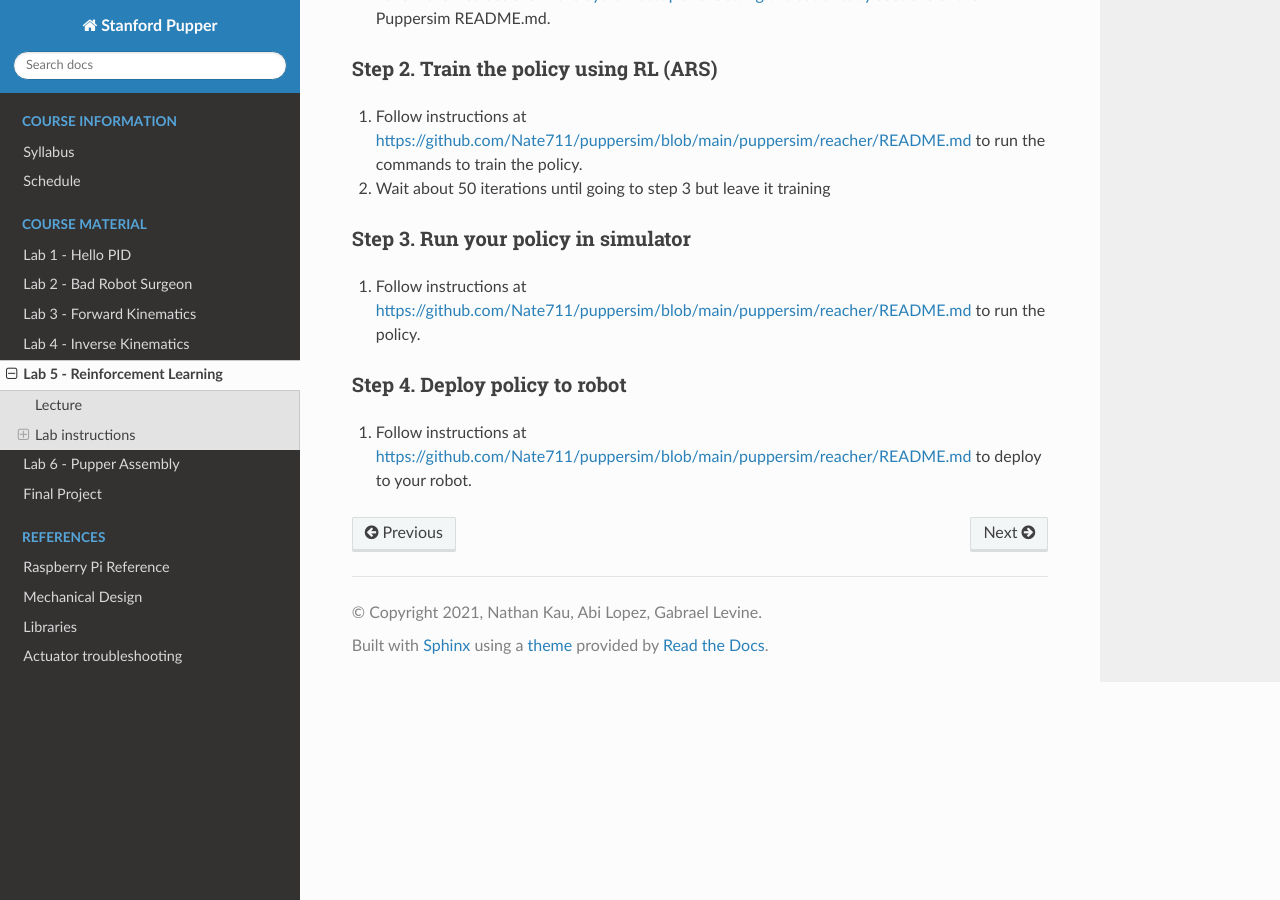
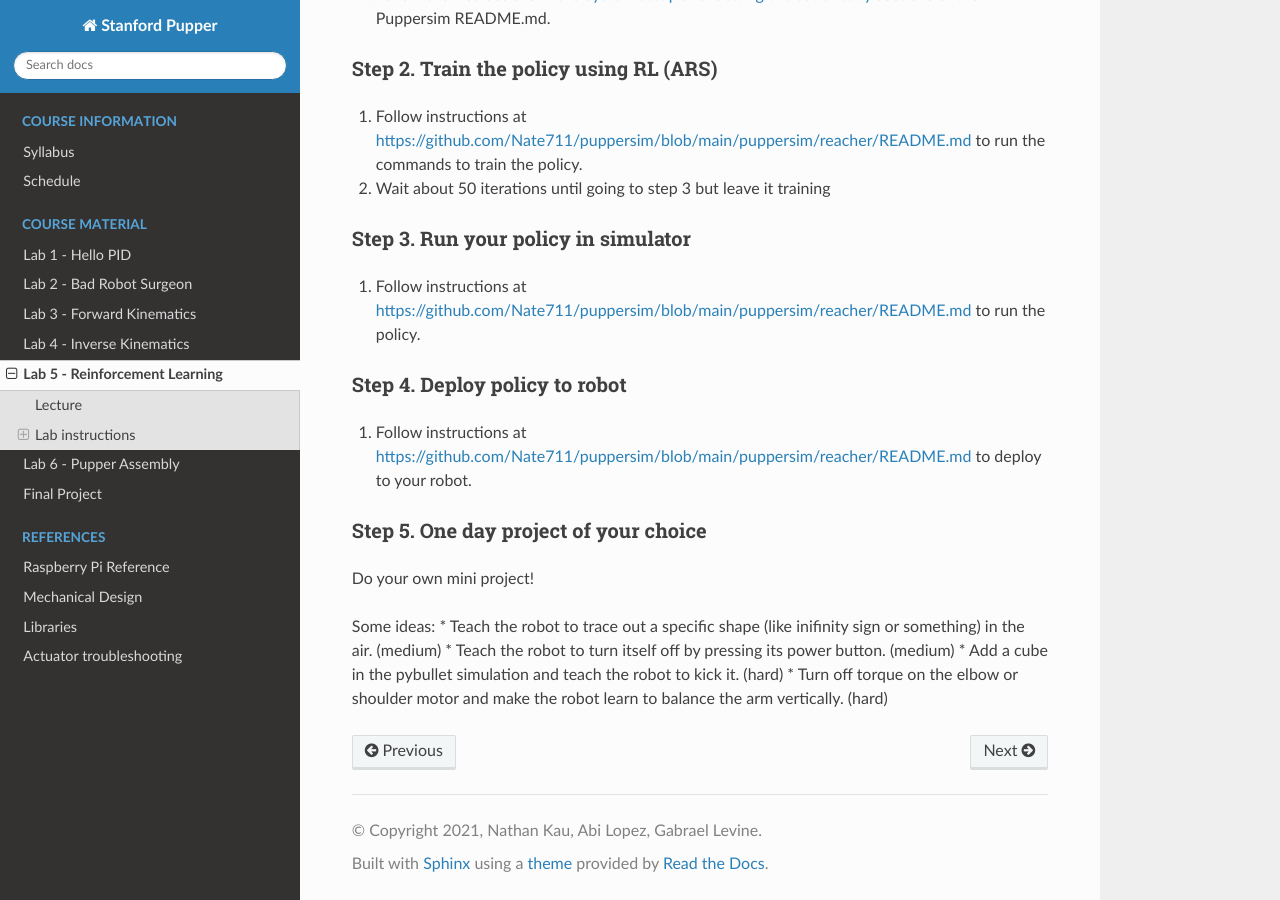
Before and after one commit to stanfordroboticsclub/pupperv3-independent-study, a Sphinx documentation site: the page built from docs/course-material/lab-5-spr22.rst, in a window 1280 px wide and 900 px high, scrolled down 640 px. Built offline with Sphinx 7.4.7 and the Read the Docs theme 2.0.0, drawn with Linux system fonts in a browser that asks for light colours.

Commit message:
add RL options

```diff
--- a/docs/course-material/lab-5-spr22.rst
+++ b/docs/course-material/lab-5-spr22.rst
@@ -31,3 +31,13 @@ Step 3. Run your policy in simulator
 Step 4. Deploy policy to robot
 ^^^^^^^^^^^^^^^^^^^^^^^^^^^^^^^^^^
 #. Follow instructions at https://github.com/Nate711/puppersim/blob/main/puppersim/reacher/README.md to deploy to your robot.
+
+Step 5. One day project of your choice
+^^^^^^^^^^^^^^^^^^^^^^^^^^^^^^^^^^^^^^^^^^^^^^^^^^^^^^^^^^^^^^^^^^^^
+Do your own mini project!
+
+Some ideas:
+* Teach the robot to trace out a specific shape (like inifinity sign or something) in the air. (medium)
+* Teach the robot to turn itself off by pressing its power button. (medium)
+* Add a cube in the pybullet simulation and teach the robot to kick it. (hard)
+* Turn off torque on the elbow or shoulder motor and make the robot learn to balance the arm vertically. (hard)
```
